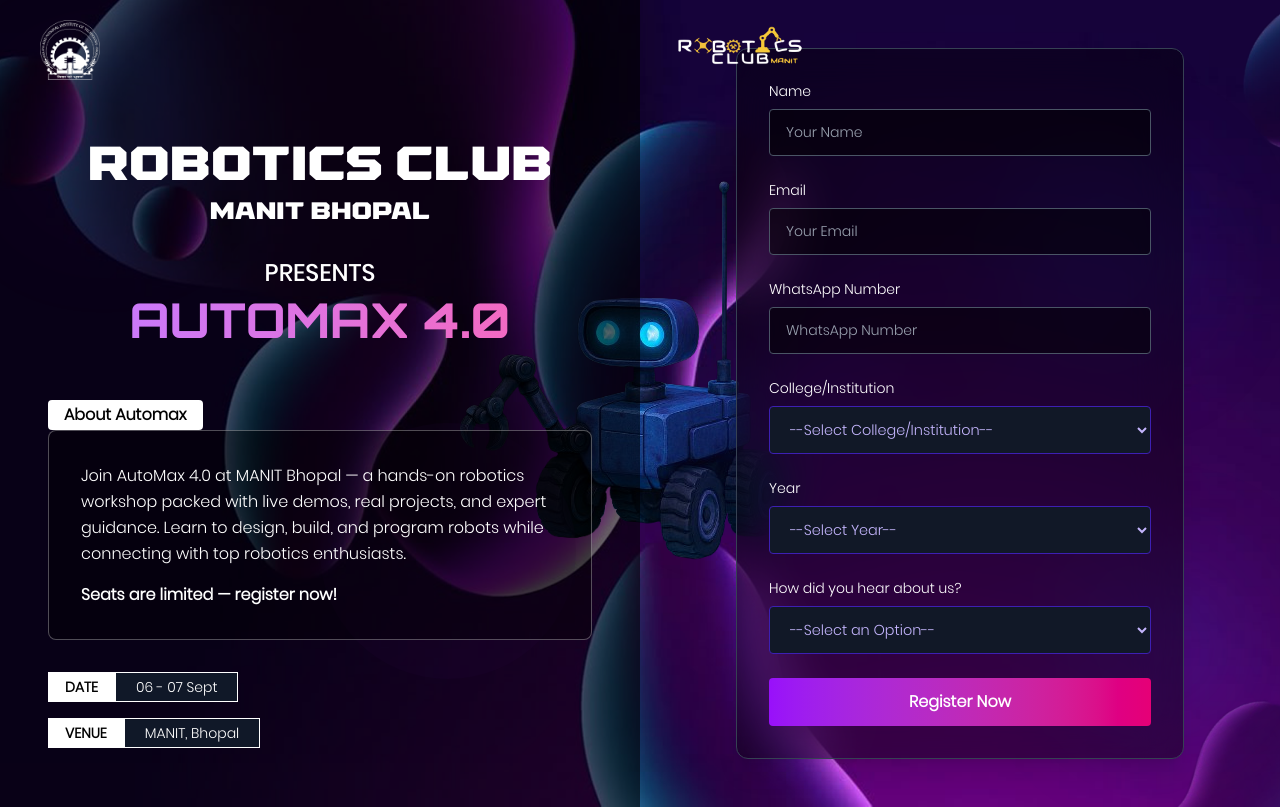
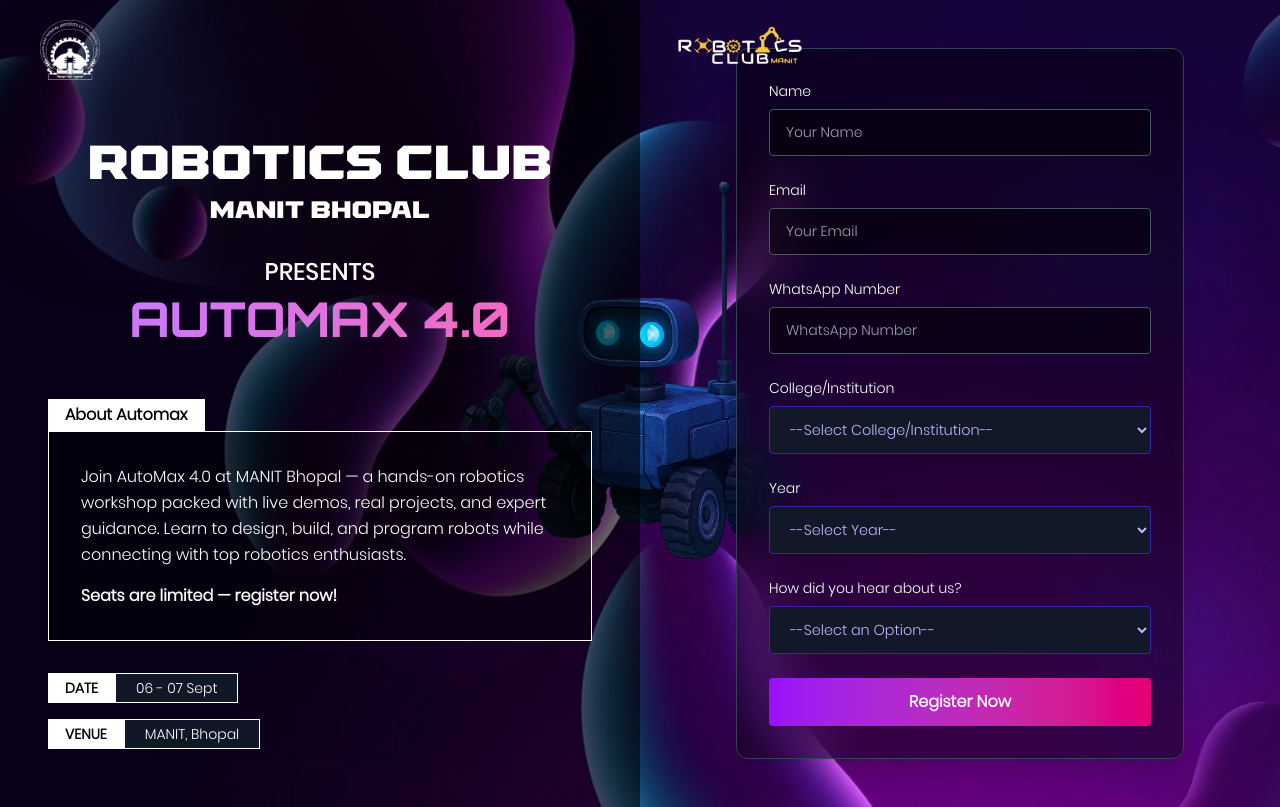
Before and after one commit to anupam-dwivedi06/Robotics-form, a Next.js app: page / in a window 1280 px wide. Built offline with nearby package versions, Linux system fonts and the light colour scheme.

Commit message:
minute changes

```diff
--- a/src/app/page.jsx
+++ b/src/app/page.jsx
@@ -147,8 +147,8 @@
               </div>
             </div>
           </div>
-<div className="bg-white text-black px-4 py-1 font-bold  rounded w-fit poppins-light text-xl ">About Automax</div>
-          <div className="mb-6 md:mb-8 bg-black/40 border border-white/30 p-5 md:p-8 rounded-lg">
+<div className="bg-white text-black px-4 py-1 font-bold   w-fit poppins-light text-xl border2">About Automax</div>
+          <div className="mb-6 md:mb-8 bg-black/40 border border-white/30 p-5 md:p-8  border2">
 
             <p className="text-white text-sm md:text-base leading-relaxed poppins-light ">
               Join AutoMax 4.0 at MANIT Bhopal — a hands-on robotics workshop packed with live demos, real projects, and expert guidance. Learn to design, build, and program robots while connecting with top robotics enthusiasts.
```
